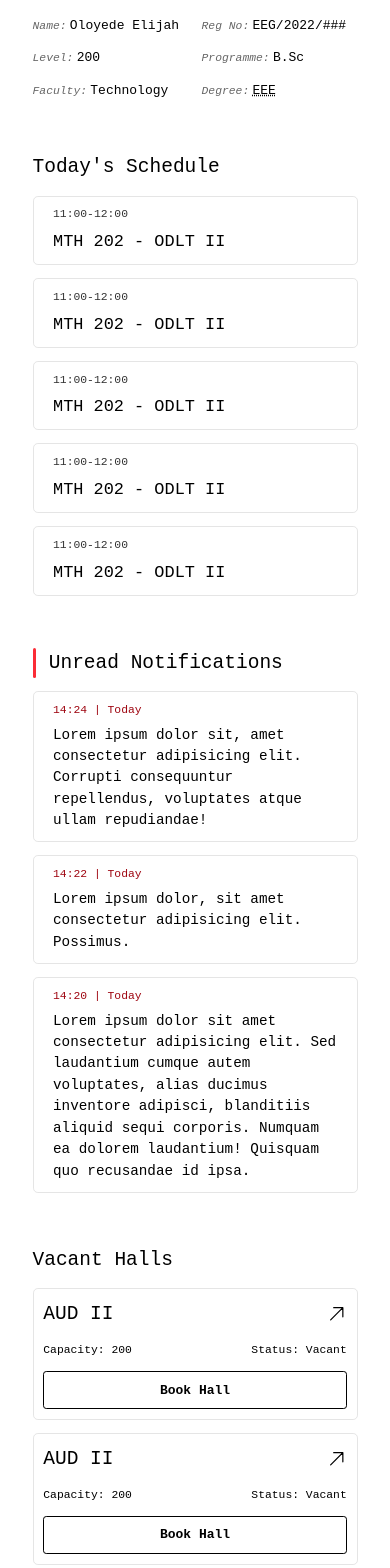
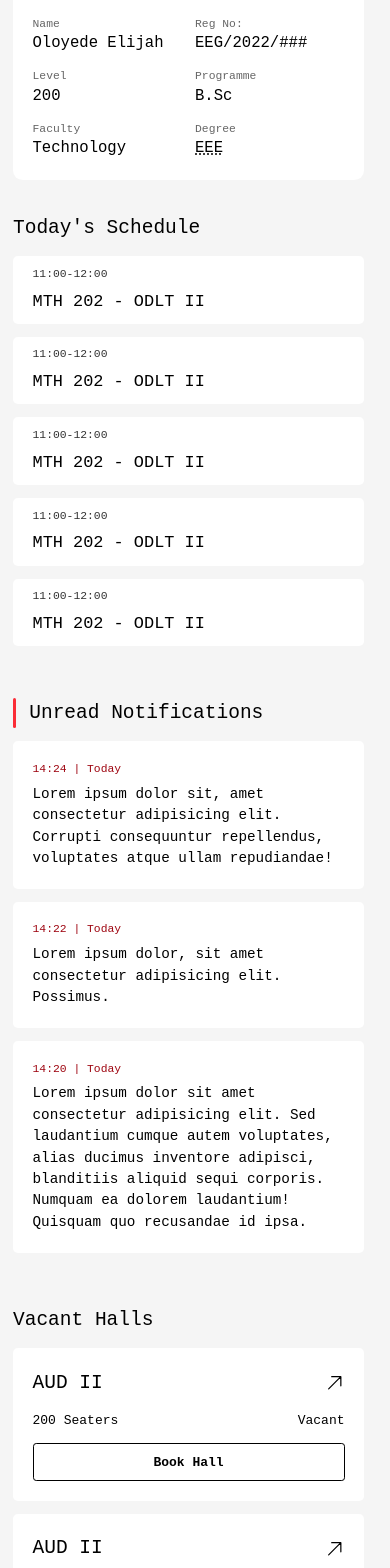
Before and after one commit to Sam-3l/Roomify, a React (Vite) app in the folder Frontend/: page / in a window 390 px wide. Shown: the part 320-1888 px from the top of the page. Built offline with nearby package versions, Linux system fonts and the light colour scheme; no server answers.

Commit message:
feat: update UserDashboard and DefaultBoard styles for improved UI consistency

```diff
--- a/Frontend/src/components/Dashboard/DefaultBoard.jsx
+++ b/Frontend/src/components/Dashboard/DefaultBoard.jsx
@@ -4,7 +4,7 @@ import PseudoNotification from "./PseudoNotification"
 import PseudoAvailableHalls from "./PseudoAvailableHalls"
 export default function DefaultBoard() {
     return(
-        <div className="col-span-1 md:col-span-10 lg:col-span-7 overflow-auto md:overflow-y-scroll  flex flex-col gap-4 rounded-xl">
+        <div className="col-span-1 bg-bg pr-4 md:col-span-10 lg:col-span-7 overflow-auto md:overflow-y-scroll  flex flex-col gap-4 rounded-xl">
             <PseudoProfile/>
             <PseudoTimetable/>
             <PseudoNotification/>
--- a/Frontend/src/components/Dashboard/PseudoAvailableHalls.jsx
+++ b/Frontend/src/components/Dashboard/PseudoAvailableHalls.jsx
@@ -1,93 +1,146 @@
 export default function PseudoAvailableHalls() {
-    return(
-        <section className="flex p-6 flex-col gap-4 w-full">
+  return (
+    <section className="flex py-6 flex-col gap-4 w-full">
       <div className="flex gap-4">
         <h1 className="text-lg md:text-xl">Vacant Halls</h1>
       </div>
       <div className="grid grid-cols-1 sm:grid-cols-2 md:grid-cols-3 gap-4">
         {/* Hall */}
-            <div className="flex flex-col p-3 gap-4 border border-bg rounded-md">
+        <div className="flex flex-col p-6 gap-4 bg-white rounded-md">
           <div className="flex justify-between items-center">
             <p className="text-lg">AUD II</p>
             <button classname="flex items-center justify-center w-8 h-8 rounded-full cursor-pointer">
-                    <svg xmlns="http://www.w3.org/2000/svg" fill="none" viewBox="0 0 24 24" strokeWidth={1.5} stroke="currentColor" className="size-6">
-                    <path strokeLinecap="round" strokeLinejoin="round" d="m4.5 19.5 15-15m0 0H8.25m11.25 0v11.25" />
+              <svg
+                xmlns="http://www.w3.org/2000/svg"
+                fill="none"
+                viewBox="0 0 24 24"
+                strokeWidth={1.5}
+                stroke="currentColor"
+                className="size-6"
+              >
+                <path
+                  strokeLinecap="round"
+                  strokeLinejoin="round"
+                  d="m4.5 19.5 15-15m0 0H8.25m11.25 0v11.25"
+                />
               </svg>
             </button>
           </div>
           <div className="flex items-center justify-between">
-                    <p className="text-sm">Capacity: 200</p>
-                    <p className="text-sm">Status: Vacant</p>
+            <p className="textsm">200 Seaters</p>
+            <p className="textsm">Vacant</p>
           </div>
           <button className="button2">Book Hall</button>
         </div>
         {/* Hall */}
-            <div className="flex flex-col p-3 gap-4 border border-bg rounded-md">
+        <div className="flex flex-col p-6 gap-4 bg-white rounded-md">
           <div className="flex justify-between items-center">
             <p className="text-lg">AUD II</p>
             <button classname="flex items-center justify-center w-8 h-8 rounded-full cursor-pointer">
-                    <svg xmlns="http://www.w3.org/2000/svg" fill="none" viewBox="0 0 24 24" strokeWidth={1.5} stroke="currentColor" className="size-6">
-                    <path strokeLinecap="round" strokeLinejoin="round" d="m4.5 19.5 15-15m0 0H8.25m11.25 0v11.25" />
+              <svg
+                xmlns="http://www.w3.org/2000/svg"
+                fill="none"
+                viewBox="0 0 24 24"
+                strokeWidth={1.5}
+                stroke="currentColor"
+                className="size-6"
+              >
+                <path
+                  strokeLinecap="round"
+                  strokeLinejoin="round"
+                  d="m4.5 19.5 15-15m0 0H8.25m11.25 0v11.25"
+                />
               </svg>
             </button>
           </div>
           <div className="flex items-center justify-between">
-                    <p className="text-sm">Capacity: 200</p>
-                    <p className="text-sm">Status: Vacant</p>
+            <p className="textsm">200 Seaters</p>
+            <p className="textsm">Vacant</p>
           </div>
           <button className="button2">Book Hall</button>
         </div>
         {/* Hall */}
-            <div className="flex flex-col p-3 gap-4 border border-bg rounded-md">
+        <div className="flex flex-col p-6 gap-4 bg-white rounded-md">
           <div className="flex justify-between items-center">
             <p className="text-lg">AUD II</p>
             <button classname="flex items-center justify-center w-8 h-8 rounded-full cursor-pointer">
-                    <svg xmlns="http://www.w3.org/2000/svg" fill="none" viewBox="0 0 24 24" strokeWidth={1.5} stroke="currentColor" className="size-6">
-                    <path strokeLinecap="round" strokeLinejoin="round" d="m4.5 19.5 15-15m0 0H8.25m11.25 0v11.25" />
+              <svg
+                xmlns="http://www.w3.org/2000/svg"
+                fill="none"
+                viewBox="0 0 24 24"
+                strokeWidth={1.5}
+                stroke="currentColor"
+                className="size-6"
+              >
+                <path
+                  strokeLinecap="round"
+                  strokeLinejoin="round"
+                  d="m4.5 19.5 15-15m0 0H8.25m11.25 0v11.25"
+                />
               </svg>
             </button>
           </div>
           <div className="flex items-center justify-between">
-                    <p className="text-sm">Capacity: 200</p>
-                    <p className="text-sm">Status: Vacant</p>
+            <p className="textsm">200 Seaters</p>
+            <p className="textsm">Vacant</p>
           </div>
           <button className="button2">Book Hall</button>
         </div>
         {/* Hall */}
-            <div className="flex flex-col p-3 gap-4 border border-bg rounded-md">
+        <div className="flex flex-col p-6 gap-4 bg-white rounded-md">
           <div className="flex justify-between items-center">
             <p className="text-lg">AUD II</p>
             <button classname="flex items-center justify-center w-8 h-8 rounded-full cursor-pointer">
-                    <svg xmlns="http://www.w3.org/2000/svg" fill="none" viewBox="0 0 24 24" strokeWidth={1.5} stroke="currentColor" className="size-6">
-                    <path strokeLinecap="round" strokeLinejoin="round" d="m4.5 19.5 15-15m0 0H8.25m11.25 0v11.25" />
+              <svg
+                xmlns="http://www.w3.org/2000/svg"
+                fill="none"
+                viewBox="0 0 24 24"
+                strokeWidth={1.5}
+                stroke="currentColor"
+                className="size-6"
+              >
+                <path
+                  strokeLinecap="round"
+                  strokeLinejoin="round"
+                  d="m4.5 19.5 15-15m0 0H8.25m11.25 0v11.25"
+                />
               </svg>
             </button>
           </div>
           <div className="flex items-center justify-between">
-                    <p className="text-sm">Capacity: 200</p>
-                    <p className="text-sm">Status: Vacant</p>
+            <p className="textsm">200 Seaters</p>
+            <p className="textsm">Vacant</p>
           </div>
           <button className="button2">Book Hall</button>
         </div>
         {/* Hall */}
-            <div className="flex flex-col p-3 gap-4 border border-bg rounded-md">
+        <div className="flex flex-col p-6 gap-4 bg-white rounded-md">
           <div className="flex justify-between items-center">
             <p className="text-lg">AUD II</p>
             <button classname="flex items-center justify-center w-8 h-8 rounded-full cursor-pointer">
-                    <svg xmlns="http://www.w3.org/2000/svg" fill="none" viewBox="0 0 24 24" strokeWidth={1.5} stroke="currentColor" className="size-6">
-                    <path strokeLinecap="round" strokeLinejoin="round" d="m4.5 19.5 15-15m0 0H8.25m11.25 0v11.25" />
+              <svg
+                xmlns="http://www.w3.org/2000/svg"
+                fill="none"
+                viewBox="0 0 24 24"
+                strokeWidth={1.5}
+                stroke="currentColor"
+                className="size-6"
+              >
+                <path
+                  strokeLinecap="round"
+                  strokeLinejoin="round"
+                  d="m4.5 19.5 15-15m0 0H8.25m11.25 0v11.25"
+                />
               </svg>
             </button>
           </div>
           <div className="flex items-center justify-between">
-                    <p className="text-sm">Capacity: 200</p>
-                    <p className="text-sm">Status: Vacant</p>
+            <p className="textsm">200 Seaters</p>
+            <p className="textsm">Vacant</p>
           </div>
           <button className="button2">Book Hall</button>
         </div>
-
       </div>
     </section>
-
-    )
+  );
 }
--- a/Frontend/src/components/Dashboard/PseudoNotification.jsx
+++ b/Frontend/src/components/Dashboard/PseudoNotification.jsx
@@ -1,13 +1,13 @@
 export default function PseudoNotifications() {
   return (
-    <section className="flex p-6 flex-col gap-4 w-full">
+    <section className="flex py-6 flex-col gap-4 w-full">
       <div className="flex gap-4">
         <span className="w-1 rounded-full bg-red-500"></span>
         <h1 className="text-lg md:text-xl">Unread Notifications</h1>
       </div>
       <div className="grid grid-cols-1 gap-4">
         {/* Notification */}
-        <div className="flex flex-col py-3 px-6 border border-bg gap-2 rounded-md">
+        <div className="flex flex-col p-6 bg-white gap-2 rounded-md">
           <p className="text-red-800 text-sm">14:24 | Today </p>
           <p className="text-[1.1rem]">
             Lorem ipsum dolor sit, amet consectetur adipisicing elit. Corrupti
@@ -15,14 +15,14 @@ export default function PseudoNotifications() {
           </p>
         </div>
         {/* Notification */}
-        <div className="flex flex-col py-3 px-6 border border-bg gap-2 rounded-md">
+        <div className="flex flex-col p-6 bg-white gap-2 rounded-md">
           <p className="text-red-800 text-sm">14:22 | Today </p>
           <p className="text-[1.1rem]">
             Lorem ipsum dolor, sit amet consectetur adipisicing elit. Possimus.
           </p>
         </div>
         {/* Notification */}
-        <div className="flex flex-col py-3 px-6 border border-bg gap-2 rounded-md">
+        <div className="flex flex-col p-6 bg-white gap-2 rounded-md">
           <p className="text-red-800 text-sm">14:20 | Today </p>
           <p className="text-[1.1rem]">
             Lorem ipsum dolor sit amet consectetur adipisicing elit. Sed laudantium cumque autem voluptates, alias ducimus inventore adipisci, blanditiis aliquid sequi corporis. Numquam ea dolorem laudantium! Quisquam quo recusandae id ipsa.
--- a/Frontend/src/components/Dashboard/PseudoProfile.jsx
+++ b/Frontend/src/components/Dashboard/PseudoProfile.jsx
@@ -1,6 +1,6 @@
 export default function PseudoProfile() {
   return (
-    <section className="relative w-full bg- p-6 gap-8 rounded-xl flex flex-col md:flex-row items-center">
+    <section className="relative w-full bg-white p-6 gap-8 rounded-xl flex flex-col md:flex-row items-center">
       {/* Profile Pic */}
       <div className="relative md:w-60 aspect-square">
         <img
@@ -31,28 +31,28 @@ export default function PseudoProfile() {
           Welcome back, Elijah!
         </h1>
         <div className="w-full grid grid-cols-2 lg:grid-cols-3 gap-4">
-          <span className="col-span-1 flex items-baseline gap-1">
-            <p className="italic text-sm opacity-60">Name: </p>
+          <span className="text-base col-span-1 flex flex-col items-baseline">
+            <p className="text-sm opacity-60">Name</p>
             <p>Oloyede Elijah </p>
           </span>
-          <span className="col-span-1 flex items-baseline gap-1">
-            <p className="italic text-sm opacity-60">Reg No:</p>
+          <span className="text-base col-span-1 flex flex-col items-baseline">
+            <p className="text-sm opacity-60">Reg No:</p>
             <p>EEG/2022/###</p>
           </span>
-          <span className="col-span-1 flex items-baseline gap-1">
-            <p className="italic text-sm opacity-60">Level: </p>
+          <span className="text-base col-span-1 flex flex-col items-baseline">
+            <p className="text-sm opacity-60">Level</p>
             <p>200</p>
           </span>
-          <span className="col-span-1 flex items-baseline gap-1">
-            <p className="italic text-sm opacity-60">Programme: </p>
+          <span className="text-base col-span-1 flex flex-col items-baseline">
+            <p className="text-sm opacity-60">Programme</p>
             <p>B.Sc </p>
           </span>
-          <span className="col-span-1 flex items-baseline gap-1">
-            <p className="italic text-sm opacity-60">Faculty: </p>
+          <span className="text-base col-span-1 flex flex-col items-baseline">
+            <p className="text-sm opacity-60">Faculty</p>
             <p>Technology</p>
           </span>
-          <span className="col-span-1 flex items-baseline gap-1">
-            <p className="italic text-sm opacity-60">Degree: </p>
+          <span className="text-base col-span-1 flex flex-col items-baseline">
+            <p className="text-sm opacity-60">Degree</p>
             <abbr title="Electronic and Electrical Engineering">EEE</abbr>
           </span>
         </div>
--- a/Frontend/src/components/Dashboard/PseudoTimetable.jsx
+++ b/Frontend/src/components/Dashboard/PseudoTimetable.jsx
@@ -1,34 +1,34 @@
 export default function PseudoTimetable(){
     return(
-        <section className="flex p-6 flex-col gap-4 w-full">
+        <section className="flex py-6 flex-col gap-4 w-full">
             <h1 className="text-lg md:text-xl">Today's Schedule</h1>
             <div className="grid grid-cols-1 sm:grid-cols-2 md:grid-cols-3 gap-4">
                 {/* Lecture */}
-                <div className="flex flex-col py-3 px-6 border border-bg gap-2 rounded-md">
+                <div className="flex flex-col py-3 px-6 bg-white gap-2 rounded-md">
                     <p className="text-primary text-sm">11:00-12:00</p>
                     <p className="text-[1.3rem]">MTH 202 - ODLT II</p>
                 </div>
 
                 {/* Lecture */}
-                <div className="flex flex-col py-3 px-6 border border-bg gap-2 rounded-md">
+                <div className="flex flex-col py-3 px-6 bg-white gap-2 rounded-md">
                     <p className="text-primary text-sm">11:00-12:00</p>
                     <p className="text-[1.3rem]">MTH 202 - ODLT II</p>
                 </div>
 
                 {/* Lecture */}
-                <div className="flex flex-col py-3 px-6 border border-bg gap-2 rounded-md">
+                <div className="flex flex-col py-3 px-6 bg-white gap-2 rounded-md">
                     <p className="text-primary text-sm">11:00-12:00</p>
                     <p className="text-[1.3rem]">MTH 202 - ODLT II</p>
                 </div>
 
                 {/* Lecture */}
-                <div className="flex flex-col py-3 px-6 border border-bg gap-2 rounded-md">
+                <div className="flex flex-col py-3 px-6 bg-white gap-2 rounded-md">
                     <p className="text-primary text-sm">11:00-12:00</p>
                     <p className="text-[1.3rem]">MTH 202 - ODLT II</p>
                 </div>
 
                 {/* Lecture */}
-                <div className="flex flex-col py-3 px-6 border border-bg gap-2 rounded-md">
+                <div className="flex flex-col py-3 px-6 bg-white gap-2 rounded-md">
                     <p className="text-primary text-sm">11:00-12:00</p>
                     <p className="text-[1.3rem]">MTH 202 - ODLT II</p>
                 </div>
--- a/Frontend/src/components/Dashboard/UserDashboard.jsx
+++ b/Frontend/src/components/Dashboard/UserDashboard.jsx
@@ -11,7 +11,7 @@ export default function UserDashboard() {
   const [selected, setSelected] = useState("home");
 
   return (
-    <main className="grid w-screen row-auto md:h-screen grid-cols-1 overflow-y-auto md:grid-cols-11 gap-4 p-4 md:overflow-y-hidden">
+    <main className="grid w-screen bg-bg row-auto md:h-screen grid-cols-1 overflow-y-auto md:grid-cols-11 gap-4 p-4 md:overflow-y-hidden">
       <Sidebar selected={selected} setSelected={setSelected} />
       {selected === "home" ? (
         <DefaultBoard />
--- a/Frontend/src/index.css
+++ b/Frontend/src/index.css
@@ -4,7 +4,7 @@
   --color-primary: #333333;
   --color-secondary: #000000;
   --color-tertiary: #052659;
-  --color-bg: #e5e5e5;
+  --color-bg: #f5f5f5;
   --font-sans: monospace;
   --text-base: 1.2rem;
   --text-sm: 0.875rem;
@@ -22,7 +22,7 @@
   transform: translateX(100%);
 }
 .button1 {
-  @apply cursor-pointer text-center bg-secondary hover:bg-tertiary text-white font-bold py-3 px-6 rounded transition duration-300;
+  @apply cursor-pointer text-center bg-secondary  hover:bg-tertiary text-white font-bold py-3 px-6 rounded transition duration-300;
 }
 .button2 {
   @apply border cursor-pointer text-center border-secondary text-secondary py-2.5 px-6 rounded hover:bg-gray-100 font-bold transition duration-300;
@@ -35,7 +35,7 @@
 }
 ::-webkit-scrollbar-track {
   width: 7px;
-  background-color: #e5e5e5;
+  background-color: #ffffff;
   cursor: grab;
 }
 ::-webkit-scrollbar-thumb {
```
Lines whose indentation alone changed are shown as unchanged.
